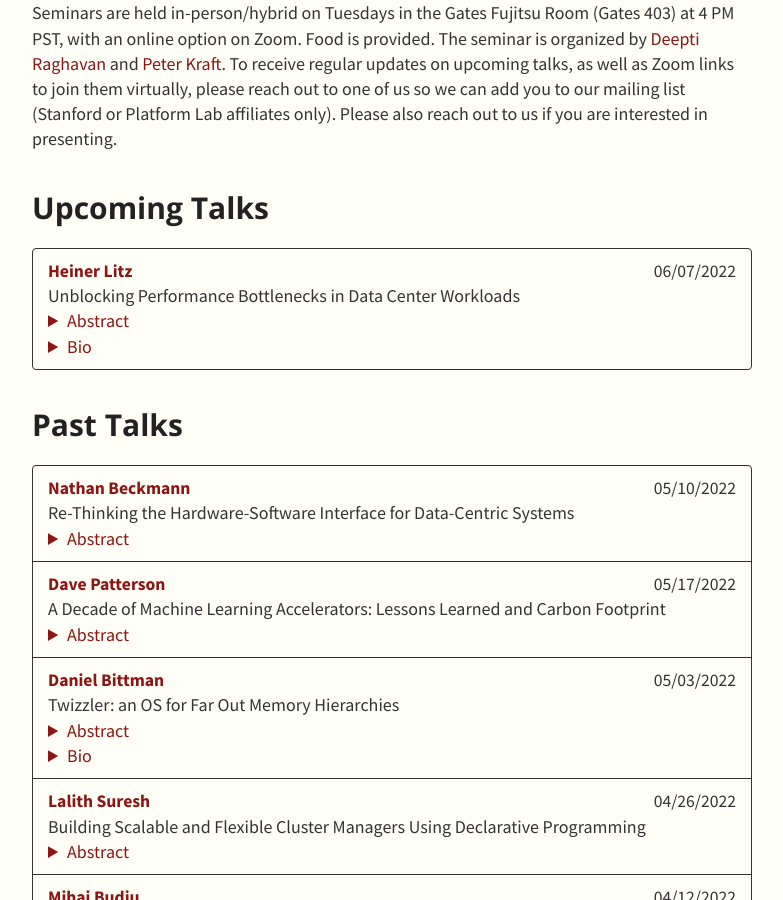
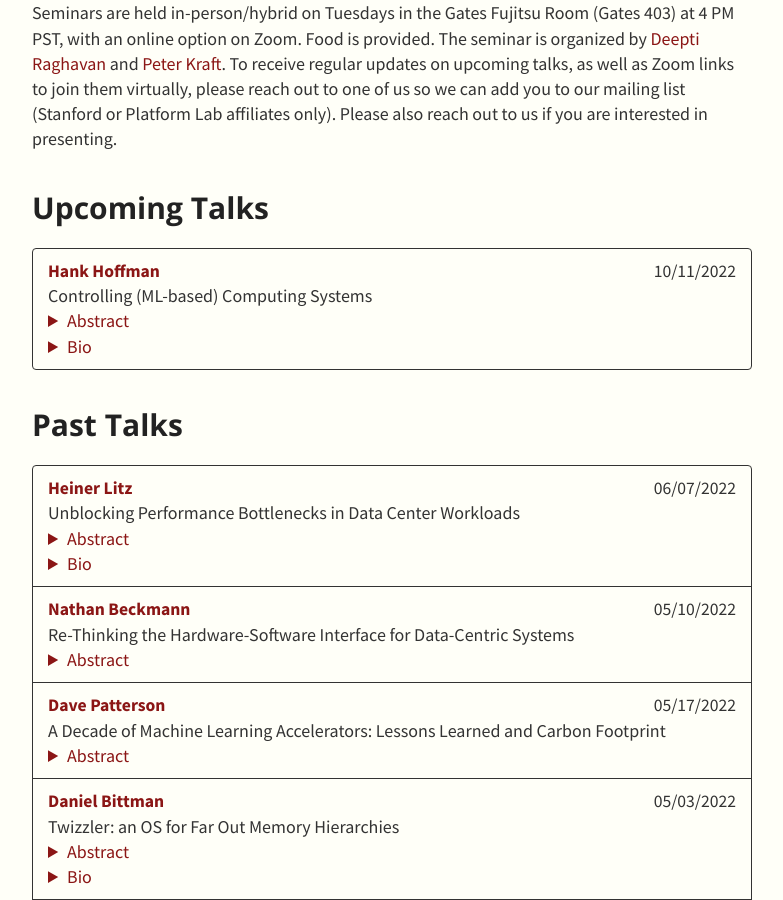
Before and after one commit to stanford-systems-seminar/stanford-systems-seminar.github.io, a Jekyll site: the page built from index.md, in a window 1280 px wide and 900 px high, scrolled down 191 px. Shown: the whole window, without its empty margins (248-1031 px from the left). Built offline with Jekyll 4.4.1, drawn with Linux system fonts in a browser that asks for light colours.

Commit message:
updated talks

```diff
--- a/_data/talks.yml
+++ b/_data/talks.yml
@@ -1,4 +1,14 @@
 - type: Upcoming Talks
+  members:
+      - speaker: Hank Hoffman
+        date: 10/11/2022
+        title: "Controlling (ML-based) Computing Systems"
+        website: http://people.cs.uchicago.edu/~hankhoffmann/
+        abstract: "Modern computing systems must meet multiple---often conflicting---goals; e.g., high-performance and low energy consumption. The current state-of-practice involves ad hoc, heuristic solutions to such system management problems that offer no formally verifiable behavior and must be rewritten or redesigned wholesale as new computing platforms and constraints evolve.  In this talk, I will discuss my research on building self-aware computing systems that combine machine learning and control theory to handle system goals and constraints in a fundamental way, starting with rigorous mathematical models and ending with real software and hardware implementations that have formally analyzable behavior and can be re-purposed to address new problems as they emerge. These self-aware systems are distinguished by awareness of user goals and operating environment; they continuously monitor themselves and adapt their behavior and foundational models to ensure the goals are met despite the challenges of complexity (diverse hardware resources to be managed) and dynamics (unpredictable changes in input workload or resource availability). In this talk, I will describe how to build self-aware systems through a combination of control theoretic and machine learning techniques. I will then show how to apply these techniques to systems based on machine learning, including both scientific and low-power sensing systems."
+        biography: "Henry Hoffmann is an Associate Professor in the Department of Computer Science at the University of Chicago. He received the President's Aware for Early Career Scientists and Engineers (PECASE) in 2019. He was granted early tenure in 2018. He is a member of the ASPLOS Hall of Fame. He has a Test of Time Honorable Mention from FSE 2021 for his work on Loop Perforation (an early project on approximate computing).  He received a DOE Early Career Award in 2015. At Chicago he leads the Self-aware Computing group (or SEEC project) and conducts research on adaptive techniques for power, energy, accuracy, and performance management in computing systems. He also founded the UChicago CS department's EDI (equity, diversity, and inclusion) committee in 2020.
+He completed a PhD in Electrical Engineering and Computer Science at MIT where his research on self-aware computing was named one of ten 'World Changing Ideas' by Scientific American in December 2011.  As a Masters student he worked on MIT's Raw processor, one of the first manycore processors.  Along with other members of the Raw team, he spent several years at Tilera Corporation, a startup which commercialized the Raw architecture and created one of the first manycores (Tilera was sold for $130M in 2014). His implementation of the BDTI Communications Benchmark (OFDM) on Tilera's 64-core TILE64 processor still has the highest certified performance of any programmable processor.  In 1999, he received his BS in Mathematical Sciences with highest honors and highest distinction from UNC Chapel Hill."
+
+- type: Past Talks
   members:
     - speaker: Heiner Litz
       date: 06/07/2022
@@ -8,8 +18,6 @@ In my talk, I will provide a detailed characterization of datacenter application
       biography: "Heiner Litz is an Assistant Professor at the University of California, Santa Cruz working in the field of Computer Architecture and Systems. His research focuses on improving the performance, cost, and efficiency of data center systems. Heiner is the recipient of the NSF CAREER award, Intel's Outstanding Researcher award, Google's Faculty Award,
 and his work received the 2020 IEEE MICRO Top Pick award. Before joining UCSC, Heiner Litz was a researcher at Google and a postdoctoral research fellow at Stanford University with Prof. Christos Kozyrakis and David Cheriton. Dr. Litz received his Diplom and Ph.D. from the University of Mannheim, Germany, advised by Prof. Bruening."
       website: https://people.ucsc.edu/~hlitz/
-- type: Past Talks
-  members:
     - speaker: Nathan Beckmann
       date: 05/10/2022
       title: "Re-Thinking the Hardware-Software Interface for Data-Centric Systems"
```
